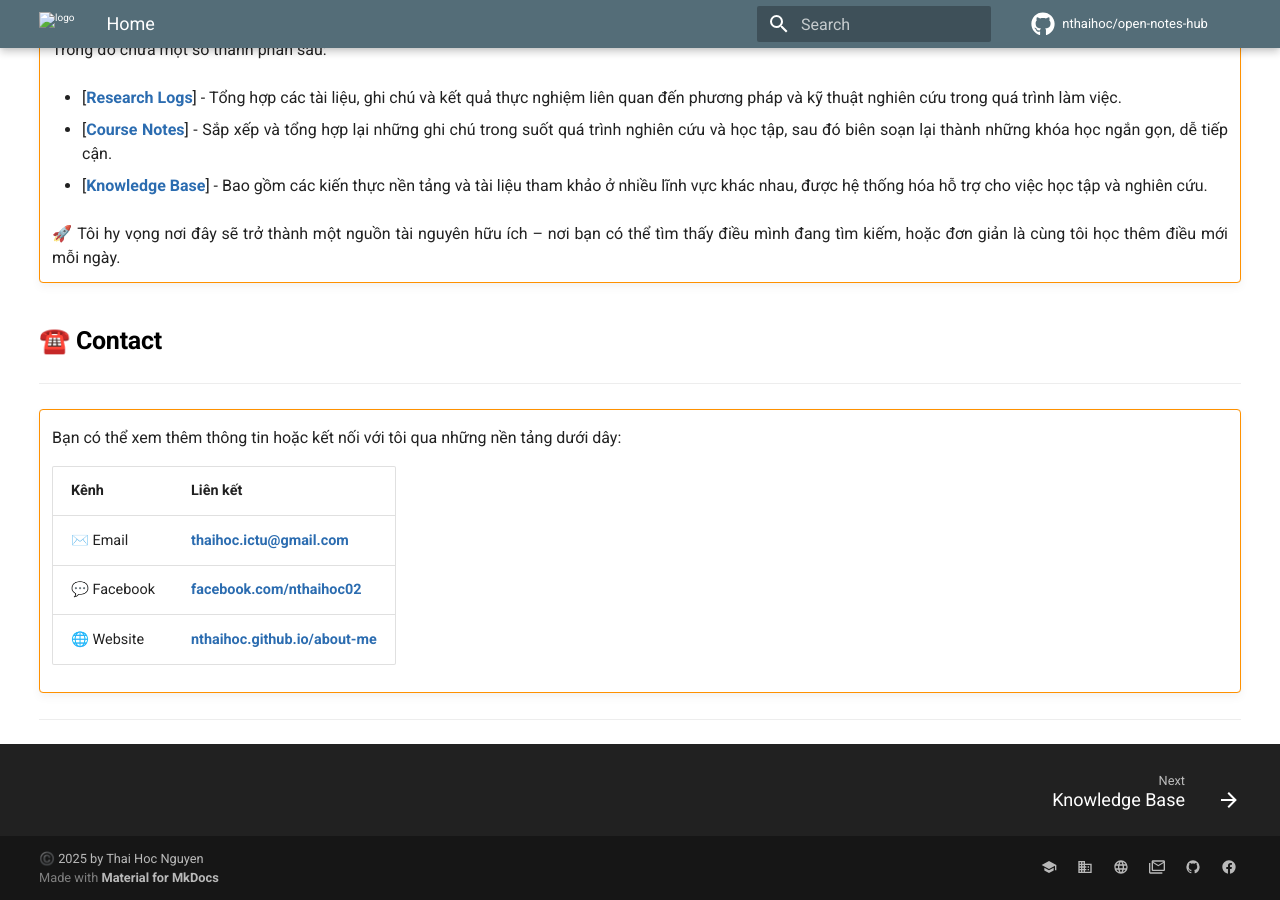
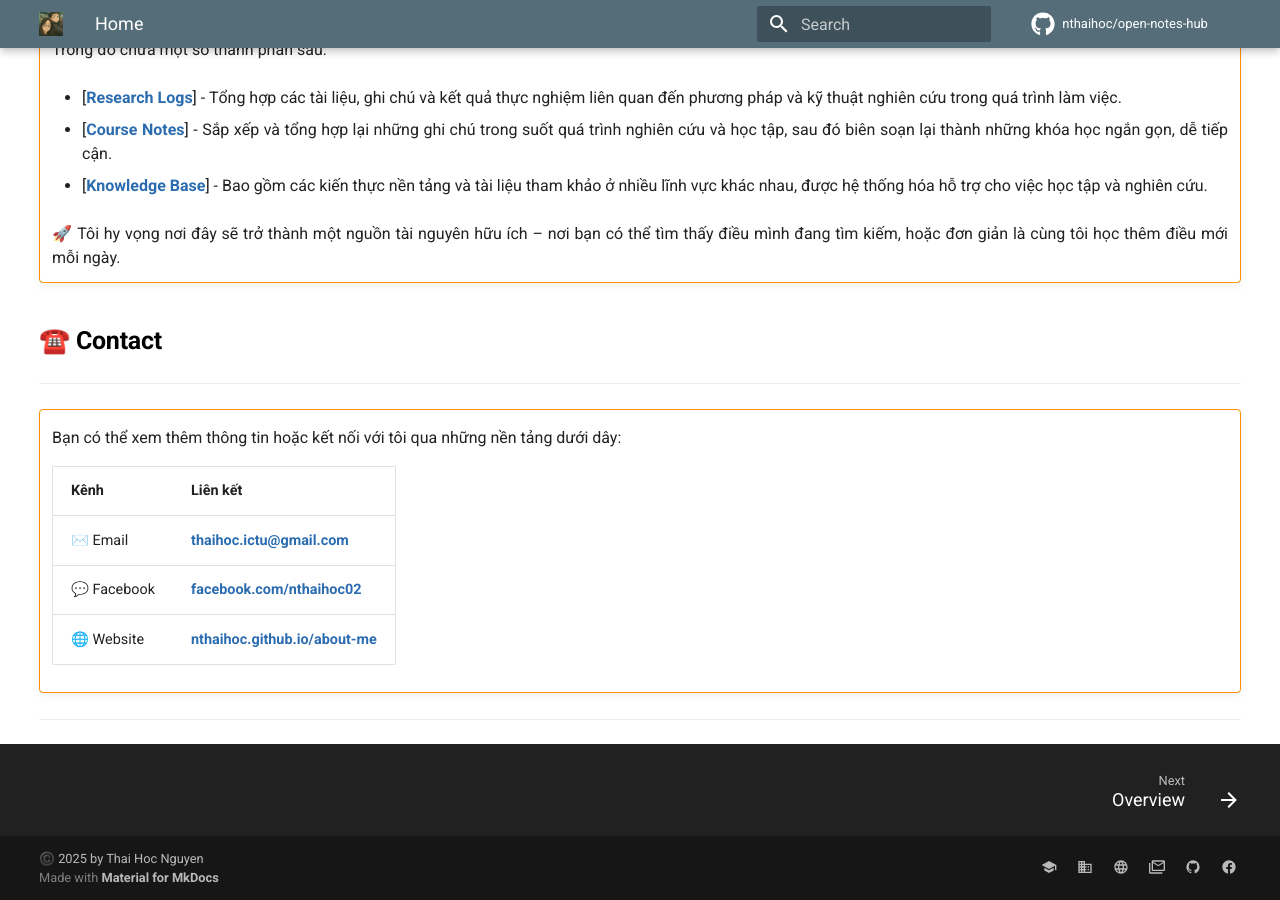
Before and after one commit to nthaihoc/open-notes-hub, an MkDocs documentation site: the page built from docs/index.md, in a window 1280 px wide and 900 px high, scrolled down 1611 px. Built offline with MkDocs 1.6.1 and Material for MkDocs 9.7.7, drawn with Linux system fonts in a browser that asks for light colours; comment, search, counter and statistics services are not loaded; some of the changed lines change nothing that is shown.

Commit message:
rename all file

```diff
--- a/docs/index.md
+++ b/docs/index.md
@@ -59,9 +59,9 @@
 
     [[OpenNotesHub](https://nthaihoc.github.io/open-notes)] là một không gian nhỏ mà tôi tạo ra chủ yếu là để tập hợp nhiều ghi chú và tài liệu phục vụ cho mục đích học tập, nghiên cứu và chia sẻ kiến thức. Trong đó chứa một số thành phần sau:
 
-    - [[Research Logs](research-logs/README.md)] - Tổng hợp các tài liệu, ghi chú và kết quả thực nghiệm liên quan đến phương pháp và kỹ thuật nghiên cứu trong quá trình làm việc.
+    - [[Research Logs](research/README.md)] - Tổng hợp các tài liệu, ghi chú và kết quả thực nghiệm liên quan đến phương pháp và kỹ thuật nghiên cứu trong quá trình làm việc.
 
-    - [[Course Notes](course-notes/README.md)] - Sắp xếp và tổng hợp lại những ghi chú trong suốt quá trình nghiên cứu và học tập, sau đó biên soạn lại thành những khóa học ngắn gọn, dễ tiếp cận.
+    - [[Course Notes](courses/README.md)] - Sắp xếp và tổng hợp lại những ghi chú trong suốt quá trình nghiên cứu và học tập, sau đó biên soạn lại thành những khóa học ngắn gọn, dễ tiếp cận.
 
     - [[Knowledge Base](knowledge-base/README.md)] - Bao gồm các kiến thực nền tảng và tài liệu tham khảo ở nhiều lĩnh vực khác nhau, được hệ thống hóa hỗ trợ cho việc học tập và nghiên cứu.
 
--- a/mkdocs.yml
+++ b/mkdocs.yml
@@ -3,7 +3,7 @@
 
 # 02. setup logo, icon, format, etc.
 theme:
-  favicon: assets/images/logo.png
+  favicon: assets/logos/logo.png
   palette:
     primary: blue grey
     accent: red
@@ -28,7 +28,7 @@
       example: octicons/beaker-16
       quote: octicons/quote-16
     repo: fontawesome/brands/github
-  logo: assets/images/logo.png
+  logo: assets/logos/logo.png
   features:
     - content.code.annotate
     - content.footnote.tooltips
@@ -97,28 +97,33 @@
   - Home: index.md
 
   - Research Logs:
-    - Research Logs: research-logs/README.md
+    - Overview: research/README.md
+
     - Cervical Cancer Cytology:
-      - Cervical Cancer Cytology: research-logs/cervical-cancer-cytology/README.md
-      - Topic 01. Ensemble Learning Techniques: research-logs/cervical-cancer-cytology/note-01-ssl-for-cervical-cancer.md
-      - Topic 02. Self Supervised Learning Algorithm: research-logs/cervical-cancer-cytology/note-01-ensemble-learning-for-cervical-cancer.md
-    # - Pronunciation Scoring:
-    #   - Pronunciation Scoring: research-logs/pronunciation-scoring/README.md
-    #   - Tổng quan về Pronunciation Scoring: research-logs/pronunciation-scoring/report01.md
-    #   - Triển khai mô hình cơ bản, đánh giá và phân tích lỗi: research-logs/pronunciation-scoring/report02.md
+      - Overview: research/cervical-cancer-cytology/README.md
+      - Experiment 01 - Ensemble Learning: research/cervical-cancer-cytology/experiments/note-01-ssl-for-cervical-cancer.md
+      - Experiment 02 - Self-Supervised Learning: research/cervical-cancer-cytology/experiments/note-01-ensemble-learning-for-cervical-cancer.md
+
+    - Pronunciation Scoring:
+      - Overview: research/pronunciation-scoring/README.md
+      - Report 01 - Introduction: research/pronunciation-scoring/experiments/report01.md
+      - Report 02 - Baseline Models & Error Analysis: research/pronunciation-scoring/experiments/report02.md
 
   - Course Notes:
-    - Course Notes: course-notes/README.md
-    - Applied Machine Learning: course-notes/applied-machine-learning/README.md
+    - Overview: courses/README.md
+
+    - Applied Machine Learning: courses/applied-machine-learning/README.md
+
     - Large Language Models:
-      - Large Language Models: course-notes/large-language-models/README.md
-      - Lesson 03. Attention Mechanisms Knowledge Base: course-notes/large-language-models/lesson-03-attention_mechanisms_knowledge_base.md
+      - Overview: courses/large-language-models/README.md
+      - Lesson 03. Attention Mechanisms: courses/large-language-models/lesson-03-attention_mechanisms_knowledge_base.md
 
   - Knowledge Base:
-    - Knowledge Base: knowledge-base/README.md
+    - Overview: knowledge-base/README.md
+
     # - MLOps Tutorials: knowledge-base/mlops-tutorials/README.md
     - FastAPI Tutorials:
-      - FastAPI Tutorials: knowledge-base/fastapi-tutorials/README.md
+      - Overview: knowledge-base/fastapi-tutorials/README.md
       - Lesson 01. FastAPI Overview and Project Setup: knowledge-base/fastapi-tutorials/lesson-01-fastapi_overview_and_project_setup.md
 
 # 05. setup other configurations
@@ -142,6 +147,3 @@
     - icon: material/facebook
       link: https://www.facebook.com/nthaihoc.02
       name: Facebook
-  analytics:
-    provider: google
-    property: UA-XXXXXXXX-X
```
